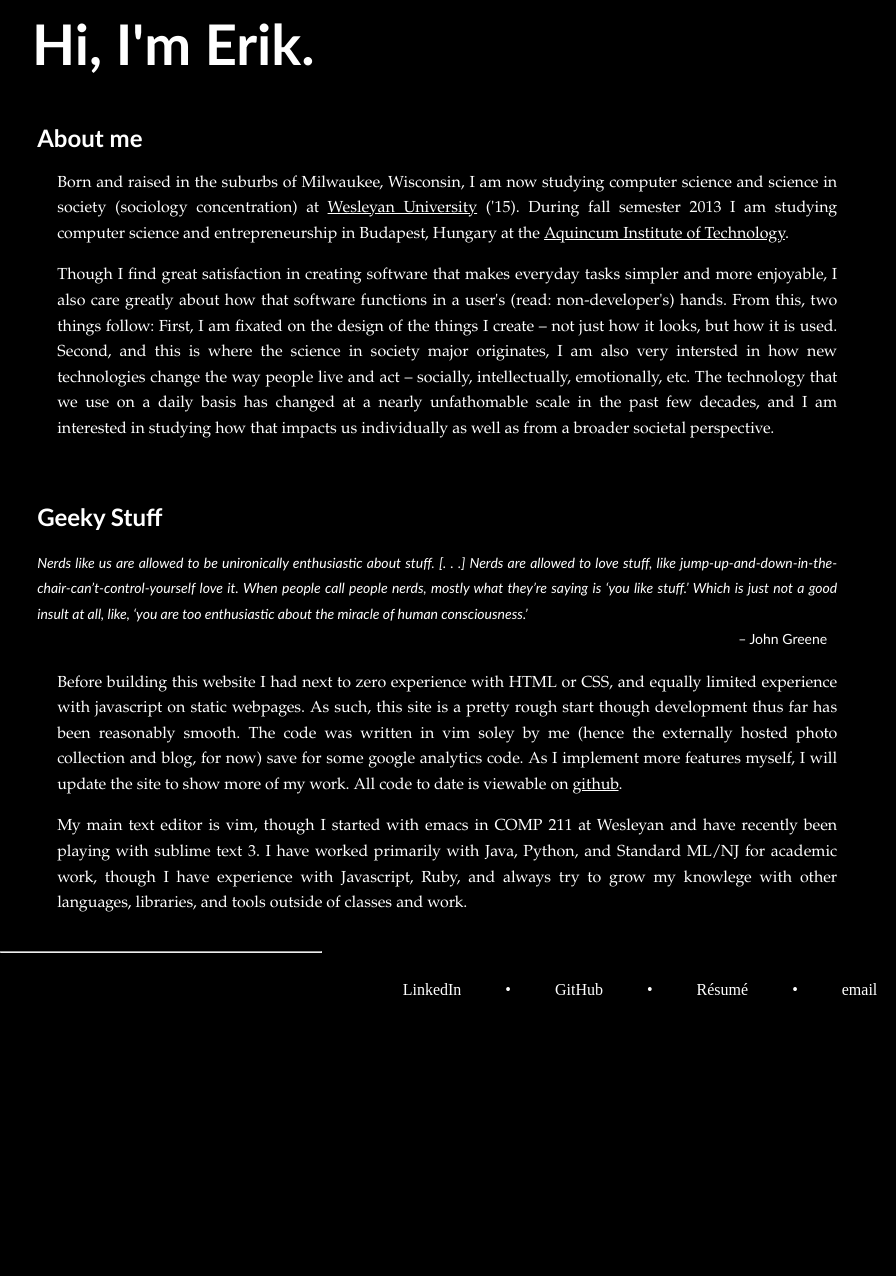
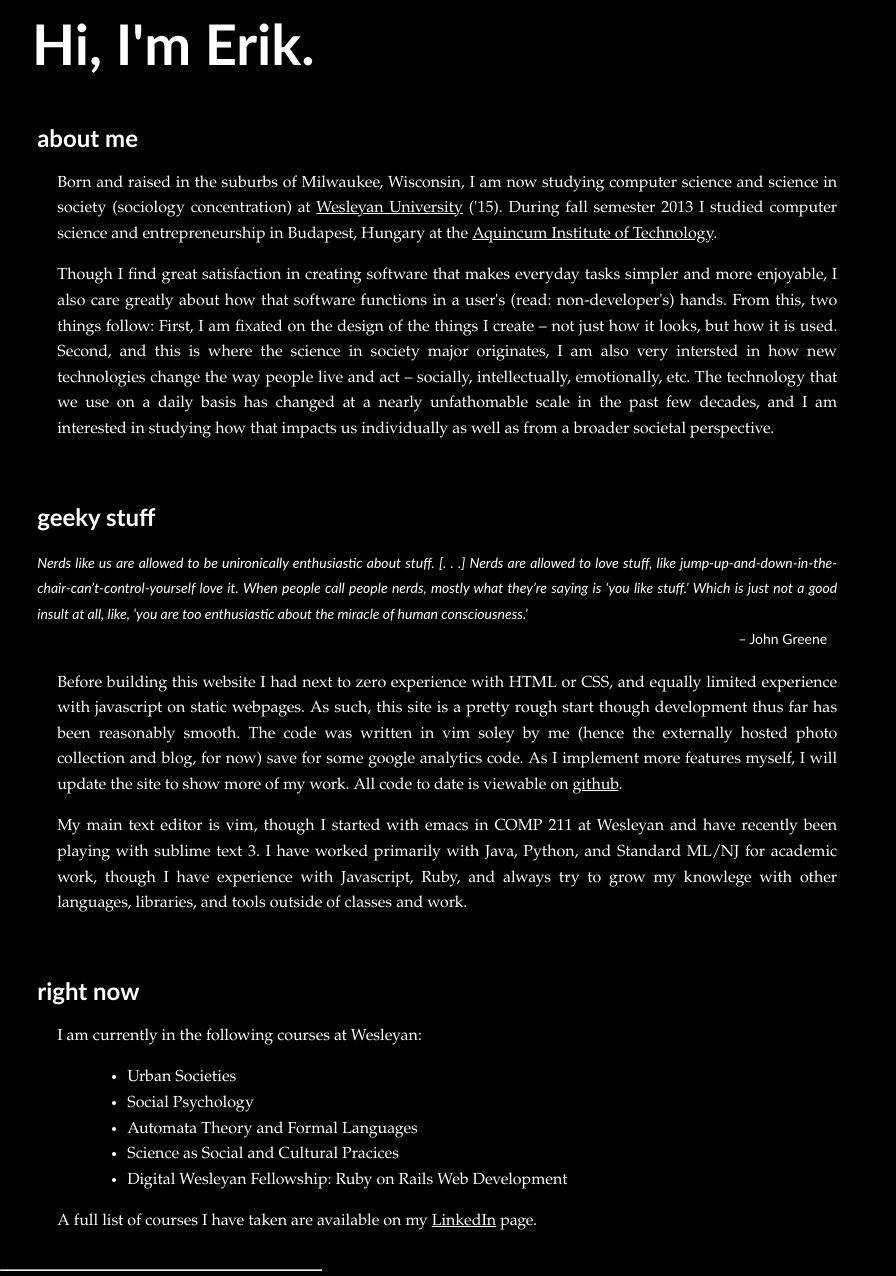
Before and after one commit to jacthinman/lpage, a plain HTML site: page about/index.html in a window 1280 px wide. Shown: the part 100-1376 px from the top of the page, 0-896 px from the left. Before the commit the page ends 1119 px from the top, so only its background shows below. Drawn offline with Linux system fonts and the light colour scheme.

Commit message:
changed some tenses and added Right Now section to about page

```diff
--- a/about/index.html
+++ b/about/index.html
@@ -36,18 +36,31 @@
 
     <div class="article">
 
-      <h2>About me</h2>
-        <p>Born and raised in the suburbs of Milwaukee, Wisconsin, I am now studying computer science and science in society (sociology concentration) at <a href="http://wesleyan.edu/" target="_blank">Wesleyan University</a> ('15).  During fall semester 2013 I am studying computer science and entrepreneurship in Budapest, Hungary at the <a target="_blank" href="http://www.ait-budapest.com">Aquincum Institute of Technology</a>.</p>
+      <h2>about me</h2>
+        <p>Born and raised in the suburbs of Milwaukee, Wisconsin, I am now studying computer science and science in society (sociology concentration) at <a href="http://wesleyan.edu/" target="_blank">Wesleyan University</a> ('15).  During fall semester 2013 I studied computer science and entrepreneurship in Budapest, Hungary at the <a target="_blank" href="http://www.ait-budapest.com">Aquincum Institute of Technology</a>.</p>
 
         <p>Though I find great satisfaction in creating software that makes everyday tasks simpler and more enjoyable, I also care greatly about how that software functions in a user's (read: non-developer's) hands.  From this, two things follow: First, I am fixated on the design of the things I create – not just how it looks, but how it is used.  Second, and this is where the science in society major originates, I am also very intersted in how new technologies change the way people live and act – socially, intellectually, emotionally, etc.  The technology that we use on a daily basis has changed at a nearly unfathomable scale in the past few decades, and I am interested in studying how that impacts us individually as well as from a broader societal perspective.</p>
 
-        <br />
+      <br />
 
-      <h2>Geeky Stuff</h2>
+      <h2>geeky stuff</h2>
       <h4><i>Nerds like us are allowed to be unironically enthusiastic about stuff. [. . .] Nerds are allowed to <i>love</i> stuff, like jump-up-and-down-in-the-chair-can’t-control-yourself love it. When people call people nerds, mostly what they’re saying is ‘you like stuff.’ Which is just not a good insult at all, like, ‘you are too enthusiastic about the miracle of human consciousness.’</i><br /><a id="jgquote">– John Greene</a></h4>
       <p>Before building this website I had next to zero experience with HTML or CSS, and equally limited experience with javascript on static webpages.  As such, this site is a pretty rough start though development thus far has been reasonably smooth.  The code was written in vim soley by me (hence the externally hosted photo collection and blog, for now) save for some google analytics code.  As I implement more features myself, I will update the site to show more of my work.  All code to date is viewable on <a href="https://github.com/jacthinman/lpage" target="_blank">github</a>.</p>
 
         <p>My main text editor is vim, though I started with emacs in COMP 211 at Wesleyan and have recently been playing with sublime text 3.  I have worked primarily with Java, Python, and Standard ML/NJ for academic work, though I have experience with Javascript, Ruby, and always try to grow my knowlege with other languages, libraries, and tools outside of classes and work.</p>
+
+      <br />
+
+      <h2>right now</h2>
+      <p>I am currently in the following courses at Wesleyan:</p>
+      <ul id="currentcourses">
+        <li>Urban Societies</li>
+        <li>Social Psychology</li>
+        <li>Automata Theory and Formal Languages</li>
+        <li>Science as Social and Cultural Pracices</li>
+        <li>Digital Wesleyan Fellowship: Ruby on Rails Web Development</li>
+      </ul>
+      <p>A full list of courses I have taken are available on my <a href="https://www.linkedin.com/pub/erik-islo/42/844/790/" target="_blank">LinkedIn</a> page.<p>
 
     </div>
 
--- a/stylesheets/styles.css
+++ b/stylesheets/styles.css
@@ -186,6 +186,10 @@ img#aboutme-pic {
 /*             ID's              */
 /*-------------------------------*/
 
+#currentcourses{
+  margin-left: 50px;
+}
+
 #ntitle {
   height: 100%;
   width: 8%;
```
